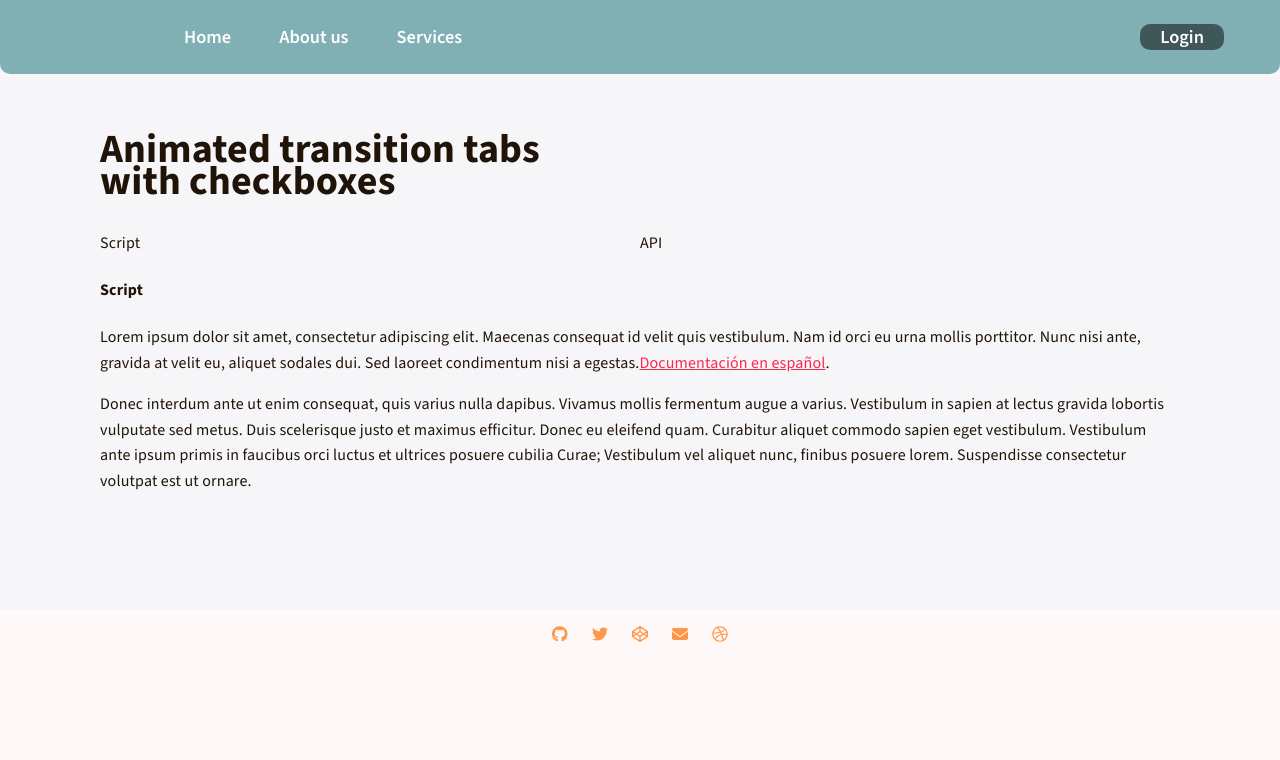
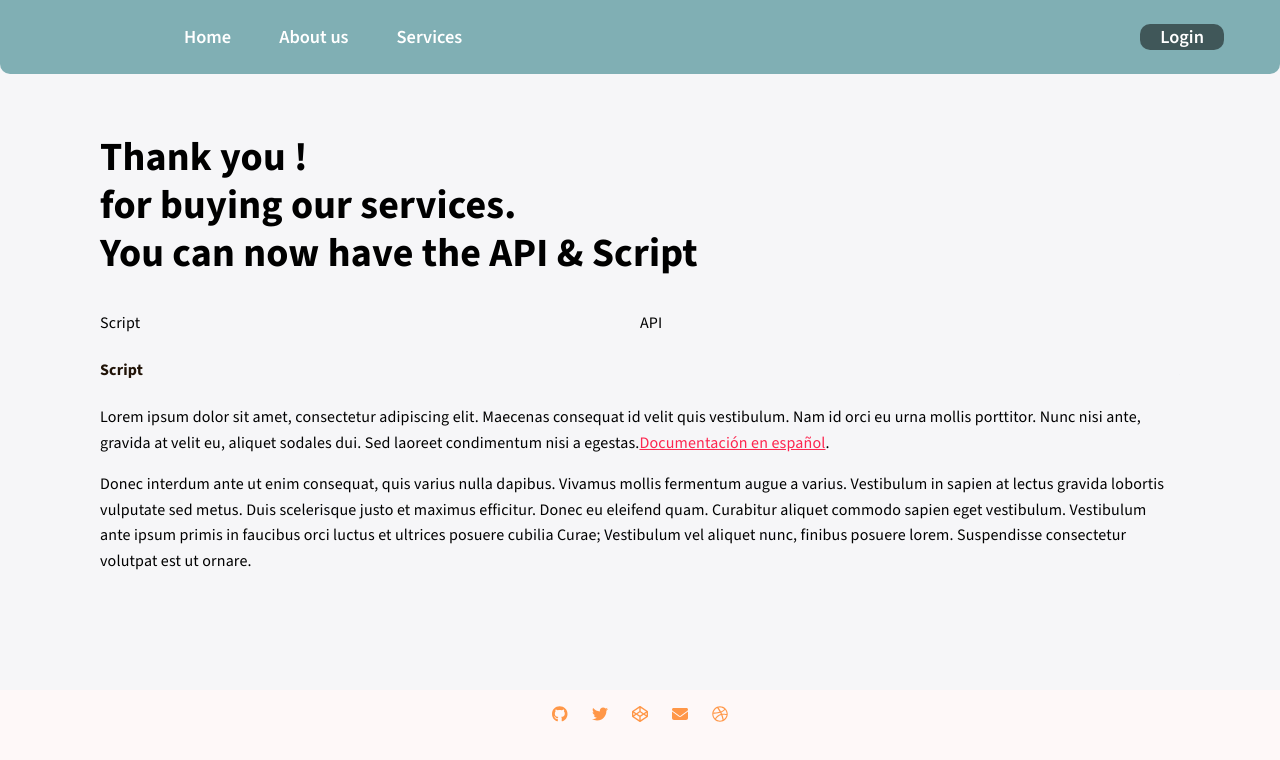
Before and after one commit to BaraaHalabi/Service-Provider-Web, a React (Create React App) app: page /doc-page in a window 1280 px wide. Shown: the top 760 px of the page. Built offline with nearby package versions, Linux system fonts and the light colour scheme; no server answers; sample sign-in values are in the browser's storage.

Commit message:
script/api page

```diff
--- a/src/App.js
+++ b/src/App.js
@@ -43,7 +43,6 @@ export default function App() {
           }
         />
 
-        {/* Protect the /payment, /doc-page, and /user-profile routes */}
         <Route
           path="/payment"
           element={
--- a/src/login/SignUp.module.css
+++ b/src/login/SignUp.module.css
@@ -1,5 +1,3 @@
-/* @import url("https://fonts.googleapis.com/css2?family=Manrope:wght@200..800&display=swap"); */
-/* @import url("https://fonts.googleapis.com/css2?family=Mali:ital,wght@0,200;0,300;0,400;0,500;0,600;0,700;1,200;1,300;1,400;1,500;1,600;1,700&family=Manrope:wght@200..800&display=swap"); */
 @import url("https://fonts.googleapis.com/css2?family=Mali:ital,wght@0,200;0,300;0,400;0,500;0,600;0,700;1,200;1,300;1,400;1,500;1,600;1,700&family=Manrope:wght@200..800&family=Source+Sans+3:ital,wght@0,200..900;1,200..900&display=swap");
 * {
   font-family: "Source Sans 3", sans-serif;
@@ -219,7 +217,7 @@
 }
 
 .formLogin button[type="submit"]:hover {
-  background-color: #357abd; /* Darker on hover for interactive feedback */
+  background-color: #357abd;
   cursor: pointer;
 }
 
--- a/src/login/signUp.js
+++ b/src/login/signUp.js
@@ -4,12 +4,13 @@ import { validate } from "./validate";
 import { notify } from "./toast";
 import { ToastContainer } from "react-toastify";
 import "react-toastify/dist/ReactToastify.css";
-import styles from "./SignUp.module.css";
 import axios from "axios";
 import { useAuth } from "../auth";
 import { FontAwesomeIcon } from "@fortawesome/react-fontawesome";
 import { faUser, faEnvelope, faLock } from "@fortawesome/free-solid-svg-icons";
 import { Link } from "react-router-dom";
+import styles from "./SignUp.module.css";
+
 const SignUp = () => {
   const { setIsLoggedIn } = useAuth();
   const navigate = useNavigate();
--- a/src/pages/ServiceDetails/index.tsx
+++ b/src/pages/ServiceDetails/index.tsx
@@ -81,7 +81,7 @@ const ServiceDetailPage: React.FC = () => {
   }
 
   return (
-    <Layout>
+    <div>
       {service && (
         <div className={styles.roundedBackgroundBox}>
           <div className={styles.leftRoundedColumn}>
@@ -105,7 +105,7 @@ const ServiceDetailPage: React.FC = () => {
           </div>
         </div>
       )}
-    </Layout>
+    </div>
   );
 };
 
--- a/src/pages/documentation/index.jsx
+++ b/src/pages/documentation/index.jsx
@@ -1,13 +1,47 @@
-import React from "react";
+import React, { useState, useEffect } from "react";
 import styles from "./style.module.css";
+import axios from "axios"; // Ensure axios is installed
 
 const DocPage = () => {
+  const [userName, setUserName] = useState(""); // Initialize state for user name
+
+  useEffect(() => {
+    const fetchUserData = async () => {
+      try {
+        const userId = localStorage.getItem("userID");
+        const token = localStorage.getItem("token");
+
+        if (!userId || !token) {
+          console.error("User ID or Token is undefined or null");
+          return;
+        }
+
+        const response = await axios.get(
+          `http://127.0.0.1:8000/api/users/${userId}`,
+          {
+            headers: {
+              Authorization: `Bearer ${token}`,
+            },
+          }
+        );
+
+        const userData = response.data;
+        const { name } = userData;
+
+        setUserName(name); // Update the state with the user's name
+      } catch (error) {
+        console.error("Error fetching user data:", error);
+      }
+    };
+
+    fetchUserData();
+  }, []);
+
   return (
     <section className={styles.page}>
       <h1>
-        Animated transition tabs
-        <br />
-        with checkboxes
+        Thank you {userName}! <br></br> for buying our services.
+        <br></br> You can now have the API & Script{" "}
       </h1>
 
       <div className={styles.tabs}>
--- a/src/pages/documentation/style.module.css
+++ b/src/pages/documentation/style.module.css
@@ -1,6 +1,5 @@
 .page {
   background: #f6f6f8;
-  color: #201307;
   font-family: "Roboto", Arial, Helvetica, sans-serif;
   font-size: 16px;
   font-weight: 300;
@@ -12,8 +11,7 @@
 
 h1 {
   font-size: 40px;
-  line-height: 0.8em;
-  color: #201307;
+  line-height: 1.2em;
 }
 
 .made-with {
@@ -59,6 +57,7 @@ select:focus {
 .tabs [class*=" tab"] label {
   color: #efedef;
   cursor: pointer;
+
   display: block;
   font-size: 1.1em;
   font-weight: 300;
```
